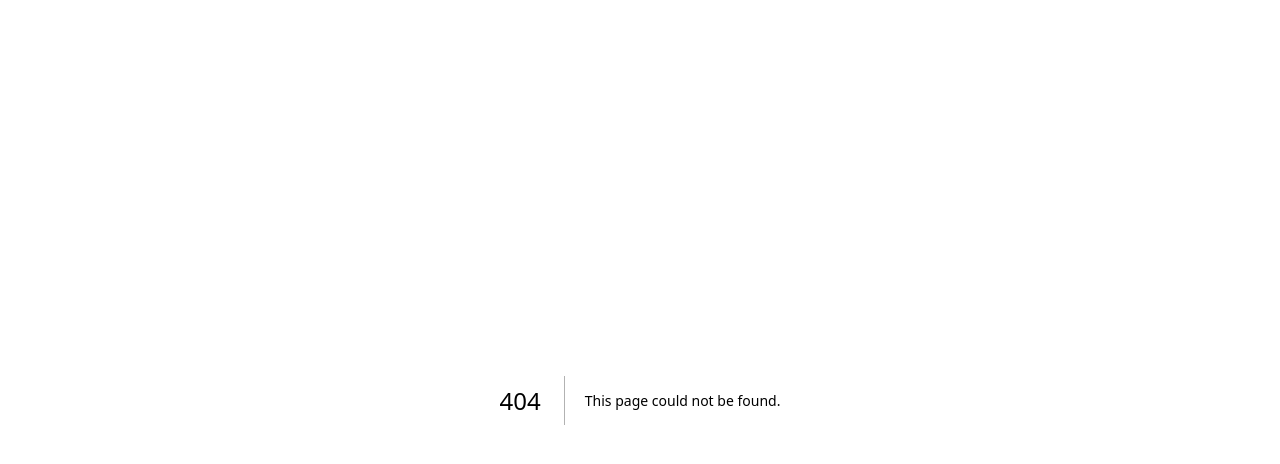
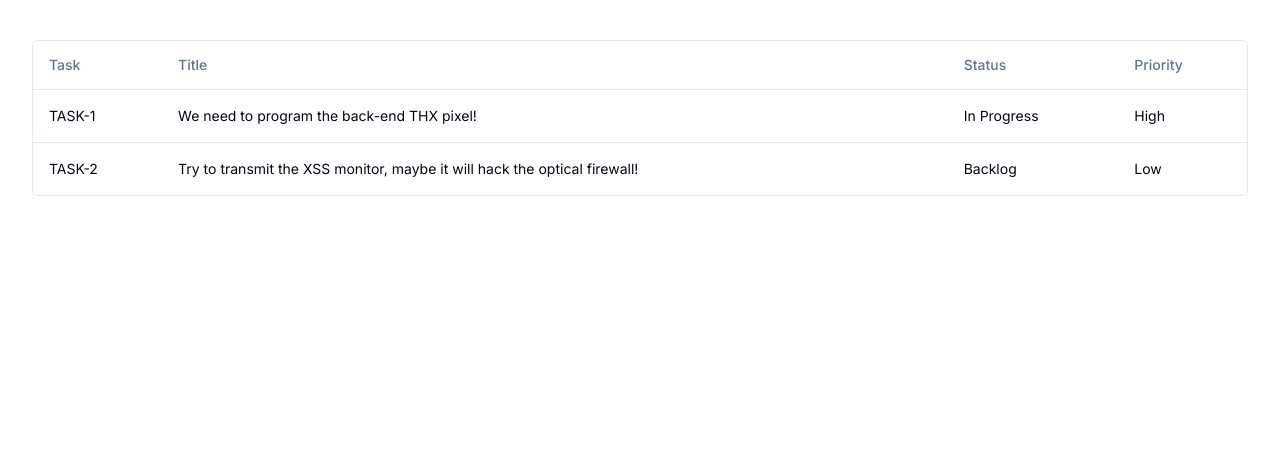
Before and after one commit to DrakeAlia/njs-todo-list, a Next.js app: page /todo in a window 1280 px wide. Before the commit this address had no page. Shown: the top 464 px of the page. Built offline with nearby package versions, Linux system fonts and the light colour scheme.

Commit message:
created and setup a basic data table for todo list

```diff
--- a/app/page.tsx
+++ b/app/page.tsx
@@ -7,6 +7,7 @@
   PageHeaderHeading,
 } from "@/components/ui/page-header";
 import Image from "next/image";
+import DemoPage from "./todo/page";
 
 export default function Home() {
   return (
@@ -24,6 +25,7 @@
           <Button>Get started</Button>
           <Button variant={"secondary"}>Browse components</Button>
         </PageActions>
+        <DemoPage />
       </PageHeader>
     </main>
   );
--- /dev/null
+++ b/app/todo/columns.tsx
@@ -0,0 +1,32 @@
+"use client";
+
+import { ColumnDef } from "@tanstack/react-table";
+
+// This type is used to define the shape of our data.
+// You can use a Zod schema here if you want.
+export type Todo = {
+  id: string;
+  priority: string;
+  status: "In Progress" | "Backlog" | "Completed" | "Canceled";
+  title: string;
+  task: string;
+};
+
+export const columns: ColumnDef<Todo>[] = [
+  {
+    accessorKey: "task",
+    header: "Task",
+  },
+  {
+    accessorKey: "title",
+    header: "Title",
+  },
+  {
+    accessorKey: "status",
+    header: "Status",
+  },
+  {
+    accessorKey: "priority",
+    header: "Priority",
+  },
+];
--- /dev/null
+++ b/app/todo/data-table.tsx
@@ -0,0 +1,89 @@
+"use client";
+
+import {
+  ColumnDef,
+  flexRender,
+  getCoreRowModel,
+  useReactTable,
+} from "@tanstack/react-table";
+
+import {
+  Table,
+  TableBody,
+  TableCell,
+  TableHead,
+  TableHeader,
+  TableRow,
+} from "@/components/ui/table";
+
+// (client component) will contain our <DataTable /> component.
+
+interface DataTableProps<TData, TValue> {
+  columns: ColumnDef<TData, TValue>[];
+  data: TData[];
+}
+
+export function DataTable<TData, TValue>({
+  columns,
+  data,
+}: DataTableProps<TData, TValue>) {
+  const table = useReactTable({
+    data,
+    columns,
+    getCoreRowModel: getCoreRowModel(),
+  });
+
+  return (
+    <div className="rounded-md border">
+      <Table>
+        <TableHeader>
+          {table.getHeaderGroups().map((headerGroup) => (
+            <TableRow key={headerGroup.id}>
+              {headerGroup.headers.map((header) => {
+                return (
+                  <TableHead key={header.id}>
+                    {header.isPlaceholder
+                      ? null
+                      : flexRender(
+                          header.column.columnDef.header,
+                          header.getContext()
+                        )}
+                  </TableHead>
+                );
+              })}
+            </TableRow>
+          ))}
+        </TableHeader>
+        <TableBody>
+          {table.getRowModel().rows?.length ? (
+            table.getRowModel().rows.map((row) => (
+              <TableRow
+                key={row.id}
+                data-state={row.getIsSelected() && "selected"}
+              >
+                {row.getVisibleCells().map((cell) => (
+                  <TableCell key={cell.id}>
+                    {flexRender(cell.column.columnDef.cell, cell.getContext())}
+                  </TableCell>
+                ))}
+              </TableRow>
+            ))
+          ) : (
+            <TableRow>
+              <TableCell colSpan={columns.length} className="h-24 text-center">
+                No results.
+              </TableCell>
+            </TableRow>
+          )}
+        </TableBody>
+      </Table>
+    </div>
+  );
+}
+
+
+
+// Tip: If you find yourself using <DataTable /> in multiple places,
+// this is the component you could make reusable by extracting it to
+// components/ui/data-table.tsx.
+{/* <DataTable columns={columns} data={data} /> */}
--- /dev/null
+++ b/app/todo/page.tsx
@@ -0,0 +1,35 @@
+import { Todo, columns } from "./columns";
+import { DataTable } from "./data-table";
+
+// (server component) is where we'll fetch data and render our table.
+
+async function getData(): Promise<Todo[]> {
+  // Fetch data from your API here.
+  return [
+    {
+      id: "728ed52f",
+      priority: "High",
+      status: "In Progress",
+      title: "We need to program the back-end THX pixel!",
+      task: "TASK-1",
+    },
+    {
+      id: "489e1d42",
+      priority: "Low",
+      status: "Backlog",
+      title: "Try to transmit the XSS monitor, maybe it will hack the optical firewall!",
+      task: "TASK-2",
+    },
+    // ...
+  ];
+}
+
+export default async function DemoPage() {
+  const data = await getData();
+
+  return (
+    <div className="container mx-auto py-10">
+      <DataTable columns={columns} data={data} />
+    </div>
+  );
+}
```
